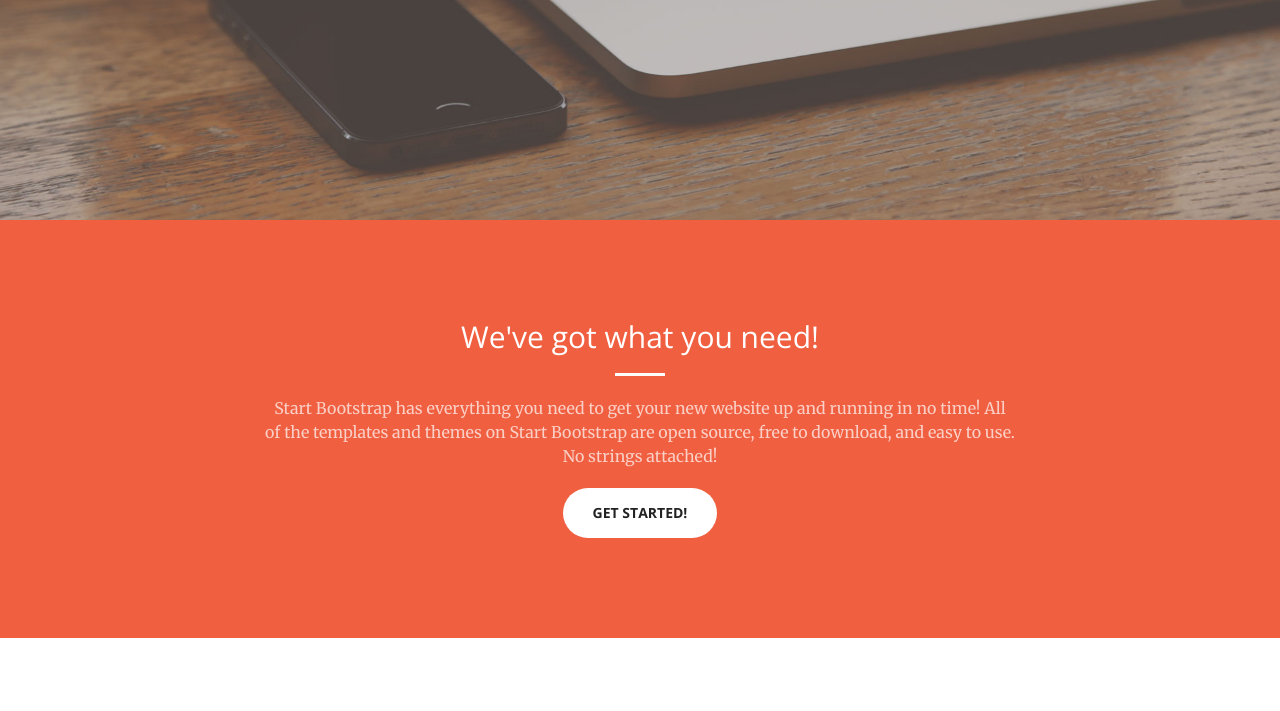
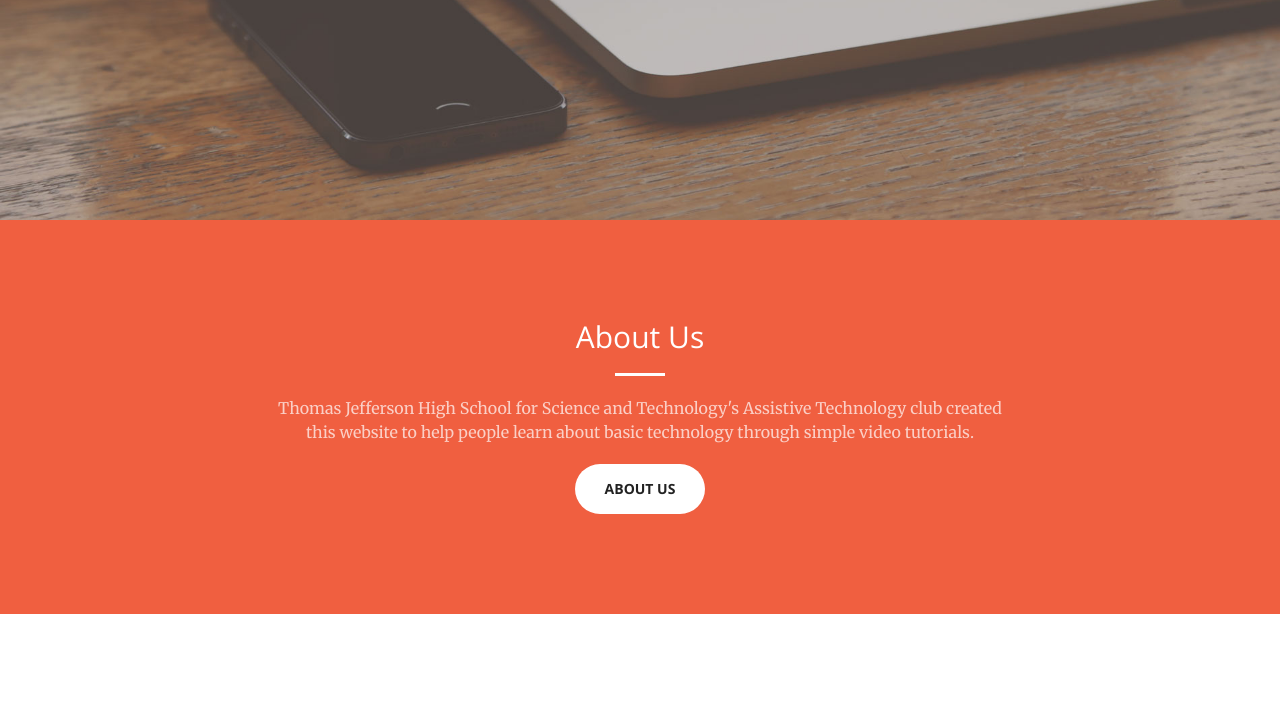
Before and after one commit to axyyu/TJHSSTassistivetech, a website: page index.html in a window 1280 px wide. Shown: the part 580-1291 px from the top of the page. Drawn offline with nearby package versions, Linux system fonts and the light colour scheme.

Commit message:
More content
how fun

```diff
--- a/index.html
+++ b/index.html
@@ -83,10 +83,10 @@
         <div class="container">
             <div class="row">
                 <div class="col-lg-8 col-lg-offset-2 text-center">
-                    <h2 class="section-heading">We've got what you need!</h2>
+                    <h2 class="section-heading">About Us</h2>
                     <hr class="light">
-                    <p class="text-faded">Start Bootstrap has everything you need to get your new website up and running in no time! All of the templates and themes on Start Bootstrap are open source, free to download, and easy to use. No strings attached!</p>
-                    <a href="#services" class="page-scroll btn btn-default btn-xl sr-button">Get Started!</a>
+                    <p class="text-faded">Thomas Jefferson High School for Science and Technology's Assistive Technology club created this website to help people learn about basic technology through simple video tutorials. </p>
+                    <a href="#services" class="page-scroll btn btn-default btn-xl sr-button">About Us</a>
                 </div>
             </div>
         </div>
```
